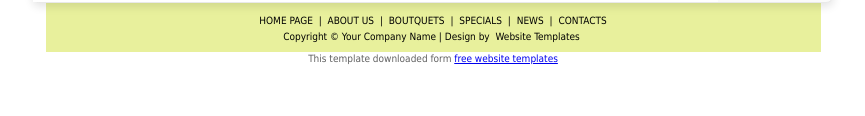
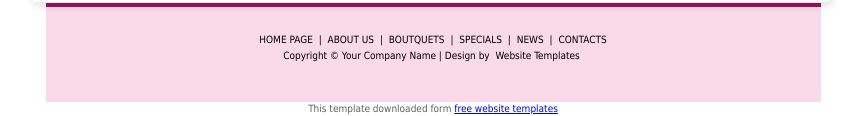
Before and after one commit to tanphat2602/floral-design-project, a website: page public/index.html in a window 1280 px wide. Shown: the part 691-807 px from the top of the page, without its empty margins (207-1072 px from the left). Drawn offline with Linux system fonts and the light colour scheme.

Commit message:
B2: Thay doi mau sac va kich thuoc cua footer

```diff
--- a/public/css/styles.css
+++ b/public/css/styles.css
@@ -87,7 +87,15 @@ p a:hover{ color:#868e36; text-decoration:none;}
 
 /* footer */
 
-#footer{height:49px; clear:both; width:775px; background:#e8f09c; margin: 0 auto}
+#footer {
+  height: 80px;
+  clear: both;
+  width: 775px;
+  background: #f8dae8;
+  margin: 0 auto;
+  border-top: 4px solid #9d1263;
+  padding-top: 15px;
+}
 #footer p{padding: 10px 0 0 0; font:10px/16px Tahoma, sans-serif; font-weight:normal; text-align:center; color:#000;}
 #footer p a{font:10px/16px Tahoma, sans-serif; font-weight:normal; color:#000; text-decoration:none; padding: 0 3px }
 #footer p a:hover{text-decoration:underline; color:#000}
```
